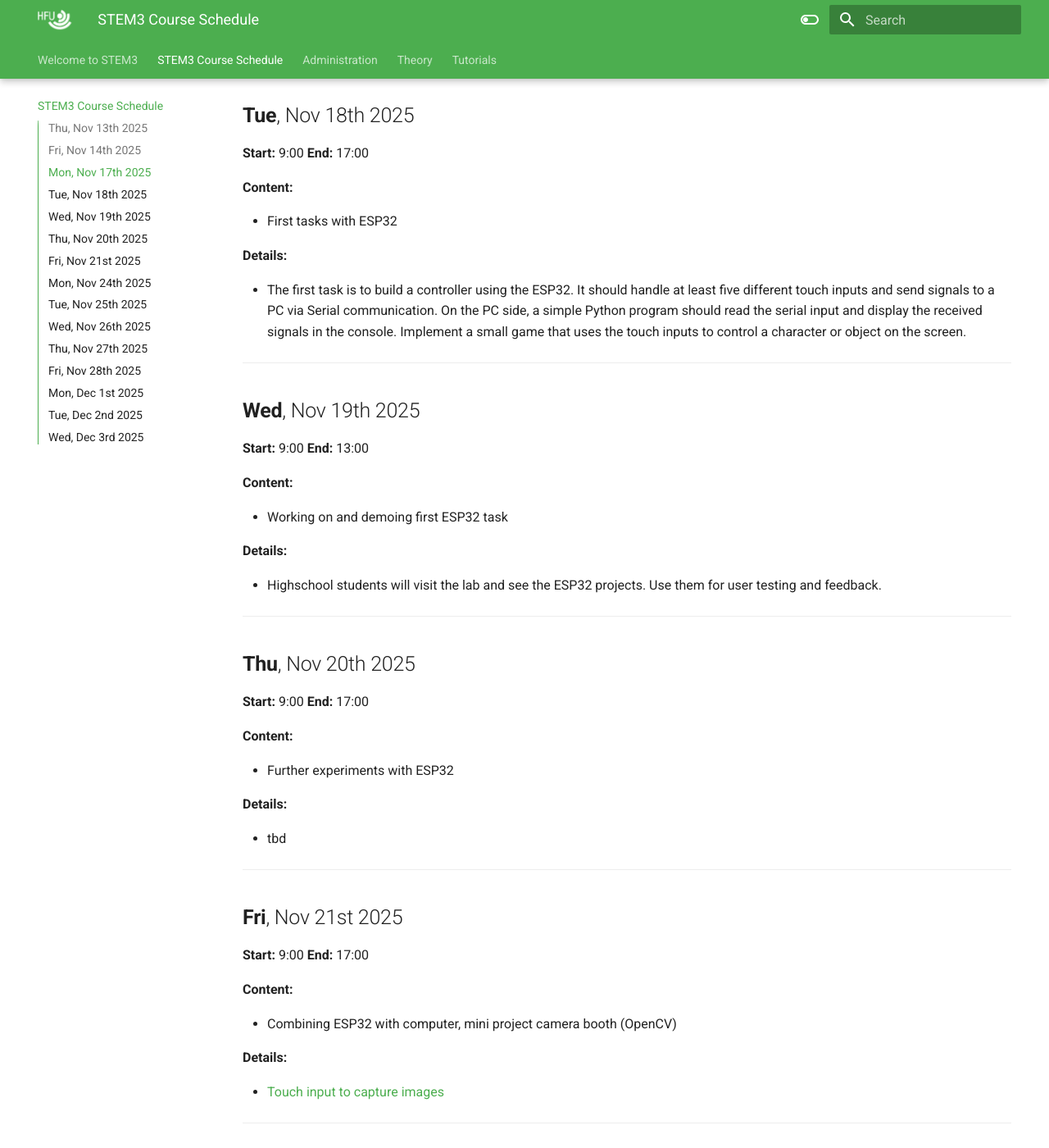
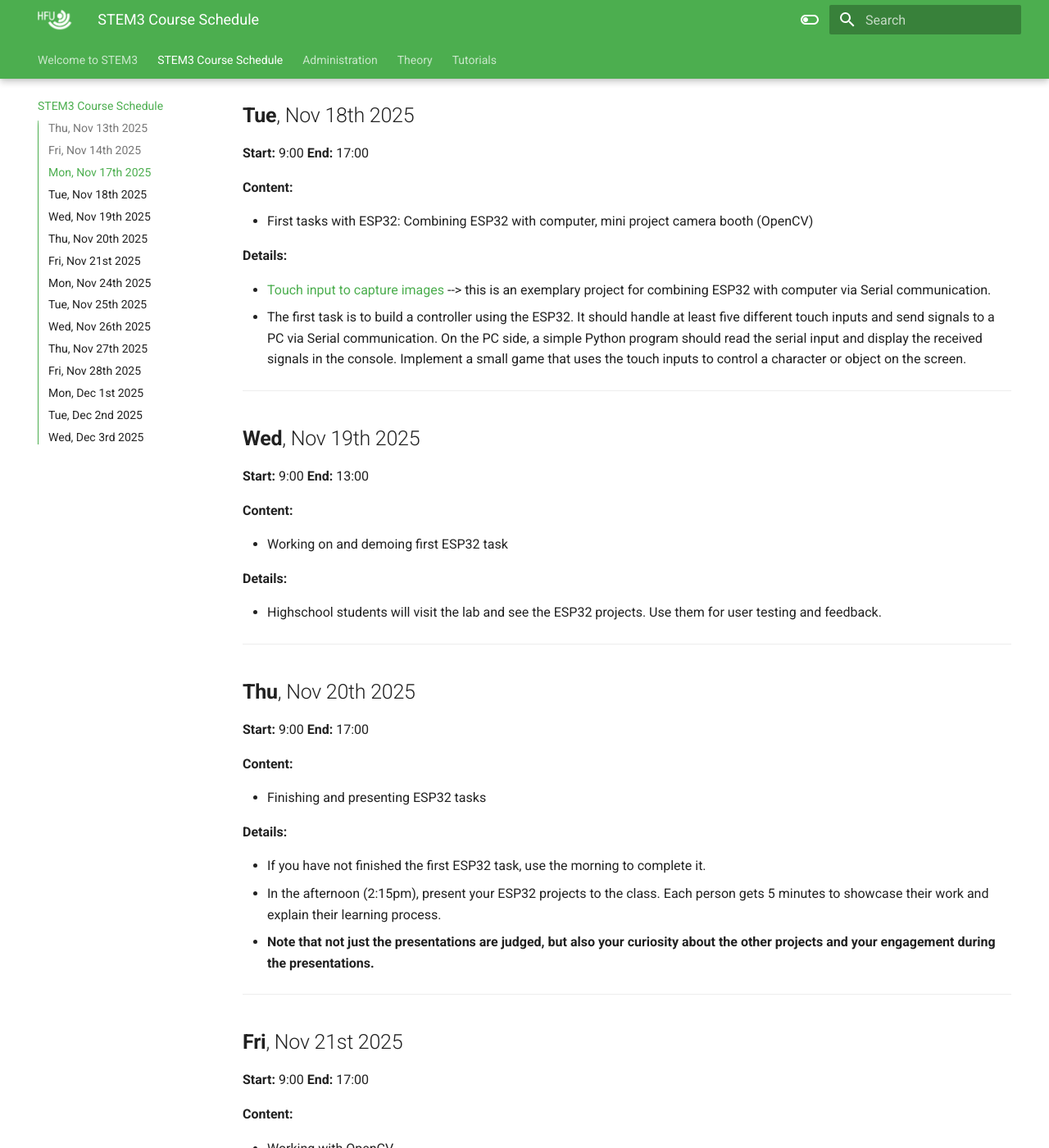
Before and after one commit to HFU-GMB-STEM/STEM3-course, an MkDocs documentation site: the page built from docs/course-schedule.md, in a window 1280 px wide and 1400 px high, scrolled down 1300 px. Shown: the whole window at 82% size. Built offline with MkDocs 1.6.1 and Material for MkDocs 9.7.7, drawn with Linux system fonts in a browser that asks for light colours.

Commit message:
updated schedule for wed+thu

```diff
--- a/docs/course-schedule.md
+++ b/docs/course-schedule.md
@@ -60,10 +60,11 @@
 
 **Content:**
 
-- First tasks with ESP32
+- First tasks with ESP32: Combining ESP32 with computer, mini project camera booth (OpenCV)
 
 **Details:**
 
+- [Touch input to capture images](./tutorials/ESP32-05-TouchCapture.md) --> this is an exemplary project for combining ESP32 with computer via Serial communication.
 - The first task is to build a controller using the ESP32. It should handle at least five different touch inputs and send signals to a PC via Serial communication. On the PC side, a simple Python program should read the serial input and display the received signals in the console. Implement a small game that uses the touch inputs to control a character or object on the screen.
 
 ---
@@ -90,11 +91,13 @@
 
 **Content:**
 
-- Further experiments with ESP32
+- Finishing and presenting ESP32 tasks
 
 **Details:**
 
-- tbd
+- If you have not finished the first ESP32 task, use the morning to complete it.
+- In the afternoon (2:15pm), present your ESP32 projects to the class. Each person gets 5 minutes to showcase their work and explain their learning process.
+- **Note that not just the presentations are judged, but also your curiosity about the other projects and your engagement during the presentations.**
 
 ---
 
@@ -105,11 +108,11 @@
 
 **Content:**
 
-- Combining ESP32 with computer, mini project camera booth (OpenCV)
+- Working with OpenCV
 
 **Details:**
 
-- [Touch input to capture images](./tutorials/ESP32-05-TouchCapture.md)
+- tbd
 
 ---
 
```
